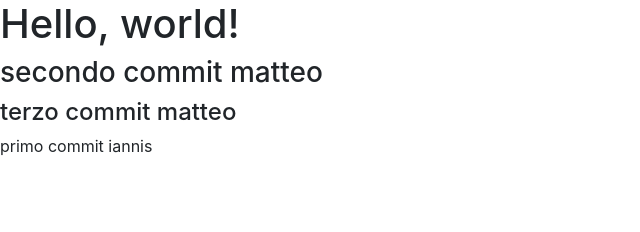
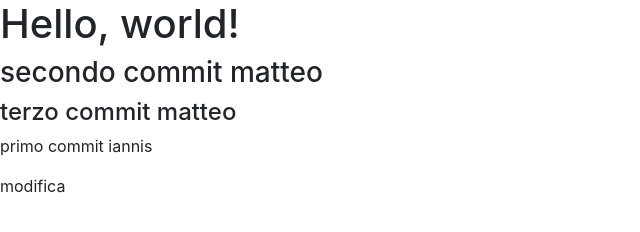
Before and after one commit to torinocoders/torinocoders, a plain HTML site: page index.html in a window 1280 px wide. Shown: the full height of the page, 0-640 px from the left. Drawn offline with nearby package versions, Linux system fonts and the light colour scheme.

Commit message:
modifica su index

```diff
--- a/index.html
+++ b/index.html
@@ -24,6 +24,7 @@
     <h3>secondo commit matteo</h3>
     <h4>terzo commit matteo</h4>
     <p>primo commit iannis</p>
+    <span>modifica</span>
     <!-- jQuery (necessary for Bootstrap's JavaScript plugins) -->
     <script src="https://ajax.googleapis.com/ajax/libs/jquery/1.12.4/jquery.min.js"></script>
     <!-- Include all compiled plugins (below), or include individual files as needed -->
```
